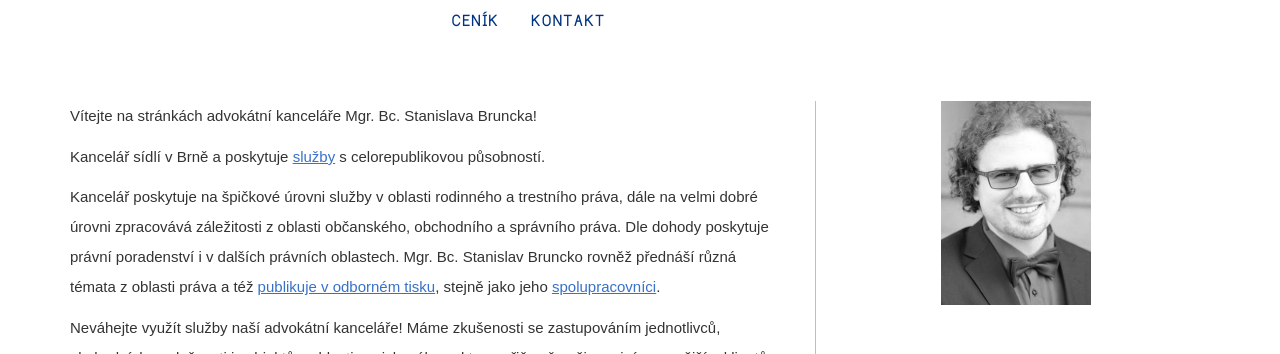
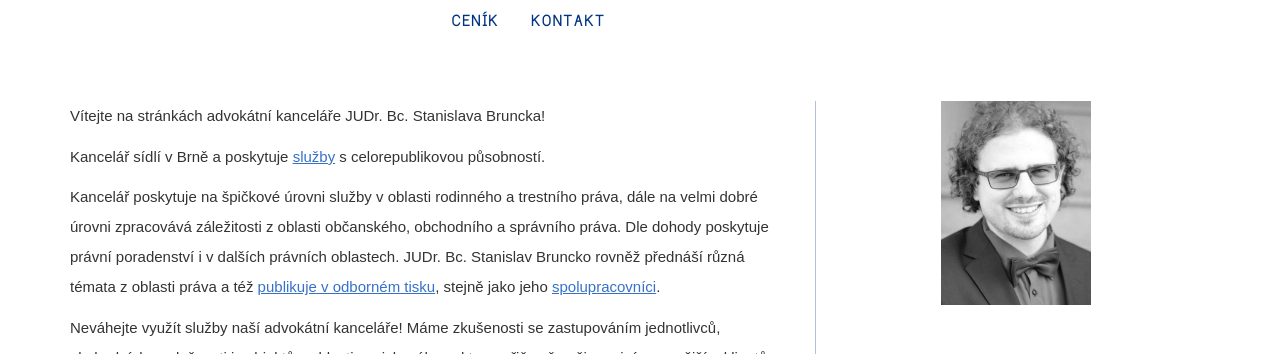
Before and after one commit to Pave91/bruncko-web, a Jekyll site: the page built from index.html, in a window 1280 px wide. Shown: the part 177-531 px from the top of the page. Built offline with Jekyll 4.4.1, drawn with Linux system fonts in a browser that asks for light colours; nearby versions of some CDN libraries.

Commit message:
Update index.html

```diff
--- a/index.html
+++ b/index.html
@@ -3,14 +3,14 @@ layout: default
 ---
 
 <p>
-    Vítejte na stránkách advokátní kanceláře Mgr. Bc. Stanislava Bruncka!
+    Vítejte na stránkách advokátní kanceláře JUDr. Bc. Stanislava Bruncka!
 </p>
 <p>
     Kancelář sídlí v Brně a poskytuje <a href="{{site.baseurl}}/poskytovane-sluzby">služby</a> s celorepublikovou působností.
 </p>
 <p>
     Kancelář poskytuje na špičkové úrovni služby v oblasti rodinného a trestního práva, dále na velmi dobré úrovni zpracovává záležitosti z oblasti občanského, obchodního a správního práva. Dle dohody poskytuje právní poradenství i v dalších právních oblastech.
-    Mgr. Bc. Stanislav Bruncko rovněž přednáší různá témata z oblasti práva a též <a href="{{site.baseurl}}/publikacni-cinnost">publikuje v odborném tisku</a>, stejně jako jeho <a href="{{site.baseurl}}/osoby-v-kancelari">spolupracovníci</a>.
+    JUDr. Bc. Stanislav Bruncko rovněž přednáší různá témata z oblasti práva a též <a href="{{site.baseurl}}/publikacni-cinnost">publikuje v odborném tisku</a>, stejně jako jeho <a href="{{site.baseurl}}/osoby-v-kancelari">spolupracovníci</a>.
 </p>
 <p>
     Neváhejte využít služby naší advokátní kanceláře! Máme zkušenosti se zastupováním jednotlivců, obchodních společnosti i subjektů z oblasti neziskového sektoru, přičemž našim nejvýznamnějším klientům poskytujeme paušální služby za <a href="{{site.baseurl}}/cenik">zvýhodněnou cenu</a>.
```
